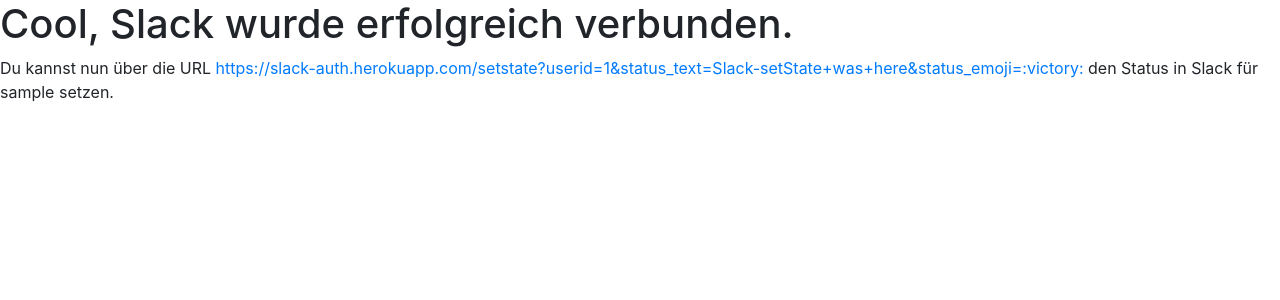
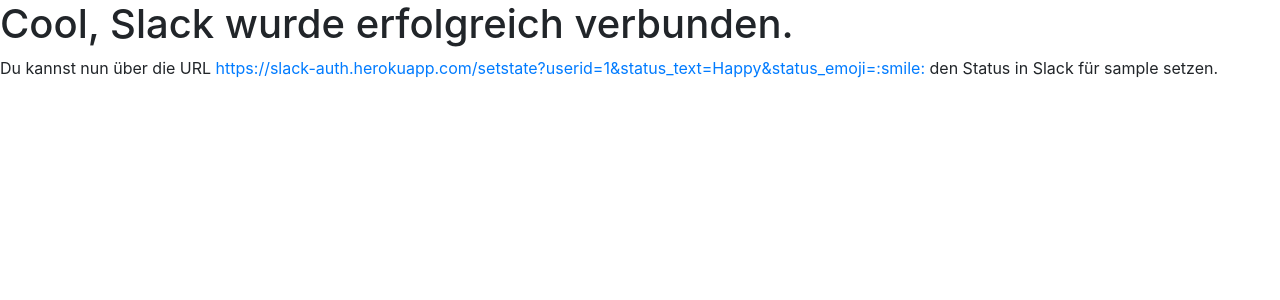
Before and after one commit to MikeKrueger75/slackAuth, a Flask app: template templates/install_ready.html in a window 1280 px wide. Shown: the top 300 px of the page. Run offline with Flask 2, Linux system fonts and the light colour scheme; the template is opened without the code that fills it: most values are stand-ins (such as "Sample title", 1, 10 or a date in 2020); some libraries are stand-ins or nearby versions.

Commit message:
Emoji auslesen

```diff
--- a/templates/install_ready.html
+++ b/templates/install_ready.html
@@ -1,7 +1,7 @@
 {% extends "template.html" %}
 {% block body %}
     <h1>Cool, Slack wurde erfolgreich verbunden.</h1>
-    <p>Du kannst nun über die URL <a href=https://slack-auth.herokuapp.com/setstate?userid={{userId}}&status_text=Slack-setState+was+here&status_emoji=:victory:>https://slack-auth.herokuapp.com/setstate?userid={{userId}}&status_text=Slack-setState+was+here&status_emoji=:victory:</a>
+    <p>Du kannst nun über die URL <a href=https://slack-auth.herokuapp.com/setstate?userid={{userId}}&status_text=Happy&status_emoji=:smile:>https://slack-auth.herokuapp.com/setstate?userid={{userId}}&status_text=Happy&status_emoji=:smile:</a>
         den Status in Slack für {{username}} setzen.
     </p>
 {% endblock %}
```
